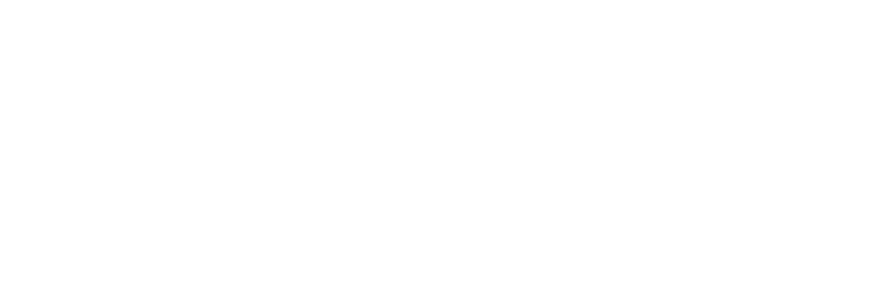
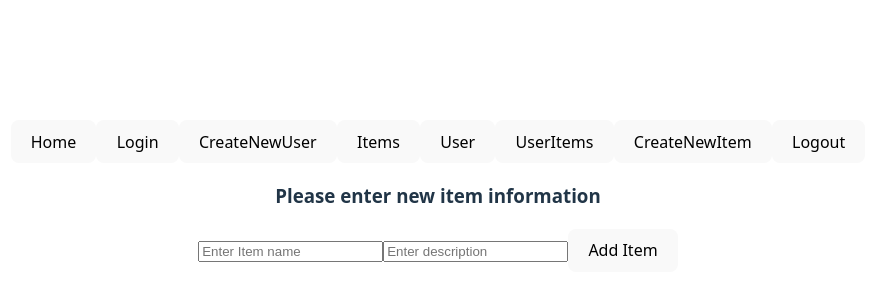
Before and after one commit to jceglinsdoerfer/z-prefix-test-hockeystore, a React (Vite) app in the folder frontend/my-vite-react-app/: page /CreateNewItem in a window 1280 px wide. Before the commit this address had no page. Shown: the part 204-504 px from the top of the page, without its empty margins (202-1078 px from the left). Built offline with nearby package versions, Linux system fonts and the light colour scheme.

Commit message:
create new item coded but getting 500 error

```diff
--- a/frontend/my-vite-react-app/src/App.jsx
+++ b/frontend/my-vite-react-app/src/App.jsx
@@ -12,6 +12,7 @@ import UserItems from "./components/UserItems";
 import Users from "./components/Users";
 import UsersDetails from "./components/UsersDetails";
 import Home from "./components/Home";
+import CreateNewItem from "./components/CreateNewItem"
 
 function App() {
   return (
@@ -24,6 +25,7 @@ function App() {
         <Route path="/Items" element={<Items/>}/>
         <Route path="/Users" element={<Users/>}/>
         <Route path="/UserItems" element={<UserItems/>}/>
+        <Route path="/CreateNewItem" element={<CreateNewItem/>}/>
       </Routes>
 
     </>
--- /dev/null
+++ b/frontend/my-vite-react-app/src/components/CreateNewItem.jsx
@@ -0,0 +1,77 @@
+import { useState } from "react";
+import NavBar from "./NavBar";
+
+
+
+function CreateNewItem() {
+  const [formItem, setFormItem] = useState({
+    item_name: "",
+    description: ""
+  });
+  const [message, setMessage] = useState("");
+
+  const handleChange = (e) => {
+    const { name, value } = e.target;
+    setFormItem(prev => ({
+      ...prev,
+      [name]: value
+    }));
+  };
+
+  const handleSubmit = async (e) => {
+    e.preventDefault();
+
+    try {
+      const response = await fetch("http://localhost:8000/hockeystore/items", {
+        method: "POST",
+        headers: { "Content-Type": "application/json" },
+        credentials: "include",
+        body: JSON.stringify(formItem)
+      });
+      const data = await response.json();
+
+      if (response.ok) {
+        setMessage(`Item: ${data.items.item_name} has been added`);
+        setFormItem({ item_name: "", description: "" });
+      } else {
+        setMessage(data.error || "Added item failed");
+      }
+    } catch (err) {
+      setMessage("Error connecting to server");
+      console.log("Submit error:", err);
+    }
+  };
+
+
+
+
+
+return (
+  <>
+    <header className="header">
+      <NavBar />
+    </header>
+    <div>
+      <h3>Please enter new item information</h3>
+      <form onSubmit={handleSubmit}>
+        <input
+          name="item_name"
+          value={formItem.item_name}
+          placeholder="Enter Item name"
+          onChange={handleChange}
+          required />
+        <input
+          name="description"
+          value={formItem.description}
+          placeholder="Enter description"
+          onChange={handleChange}
+          required />
+        <button type="submit">Add Item</button>
+      </form>
+    </div>
+  </>
+
+);
+}
+
+export default CreateNewItem;
--- a/frontend/my-vite-react-app/src/components/NavBar.jsx
+++ b/frontend/my-vite-react-app/src/components/NavBar.jsx
@@ -27,6 +27,7 @@ function NavBar() {
                 <Link to="/Items"><button className="nav-btn">Items</button></Link>
                 <Link to="/Users"><button className="nav-btn">User</button></Link>
                 <Link to="/UserItems"><button className="nav-btn">UserItems</button></Link>
+                <Link to="/CreateNewItem"><button className="nav-btn">CreateNewItem</button></Link>
                 <button className="nav-btn" onClick={handleLogout}>Logout</button>
             </nav>
         </>
```
Also changed, not shown: 1 other file (tests, documents, lock files or other folders).
